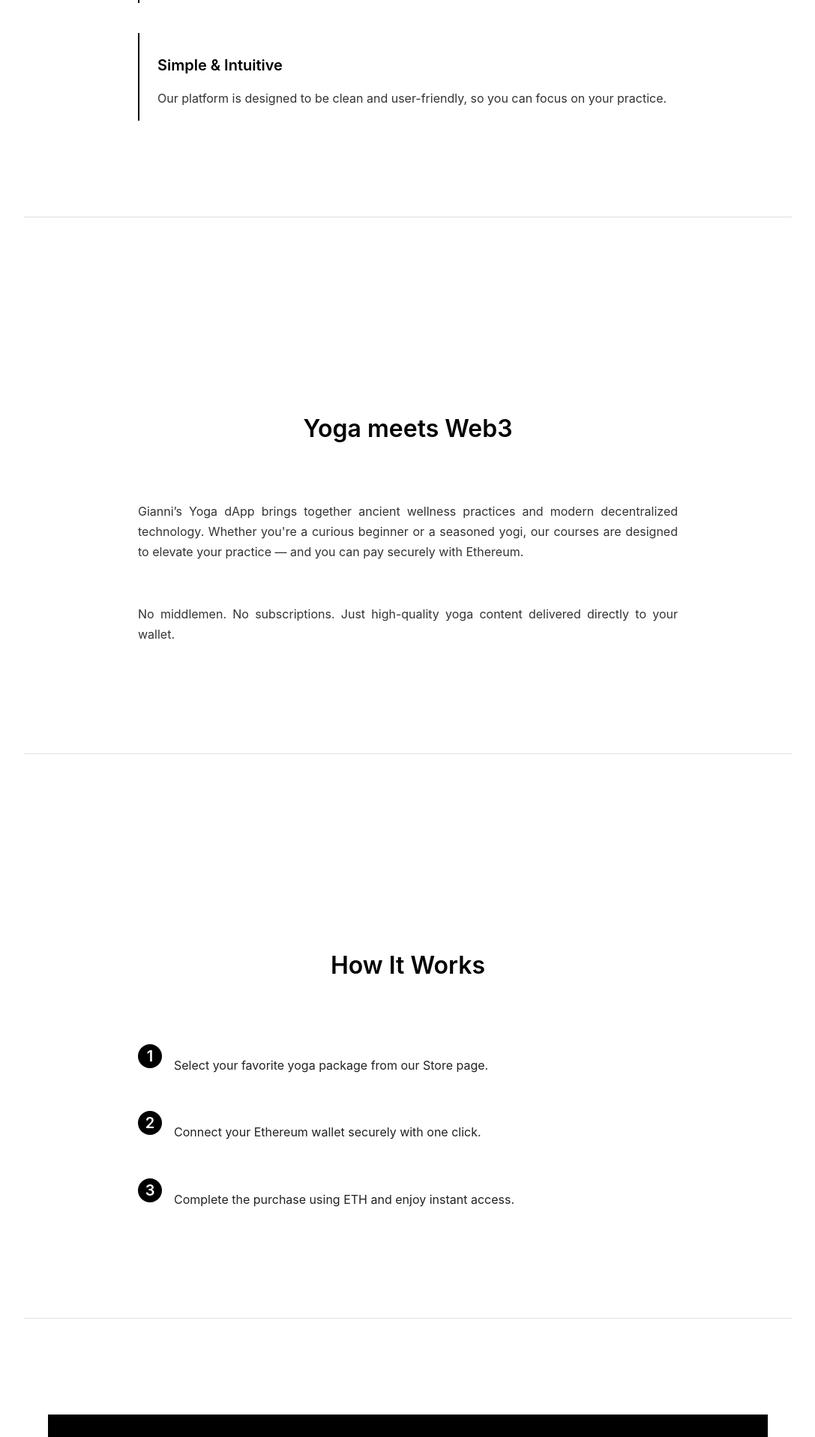
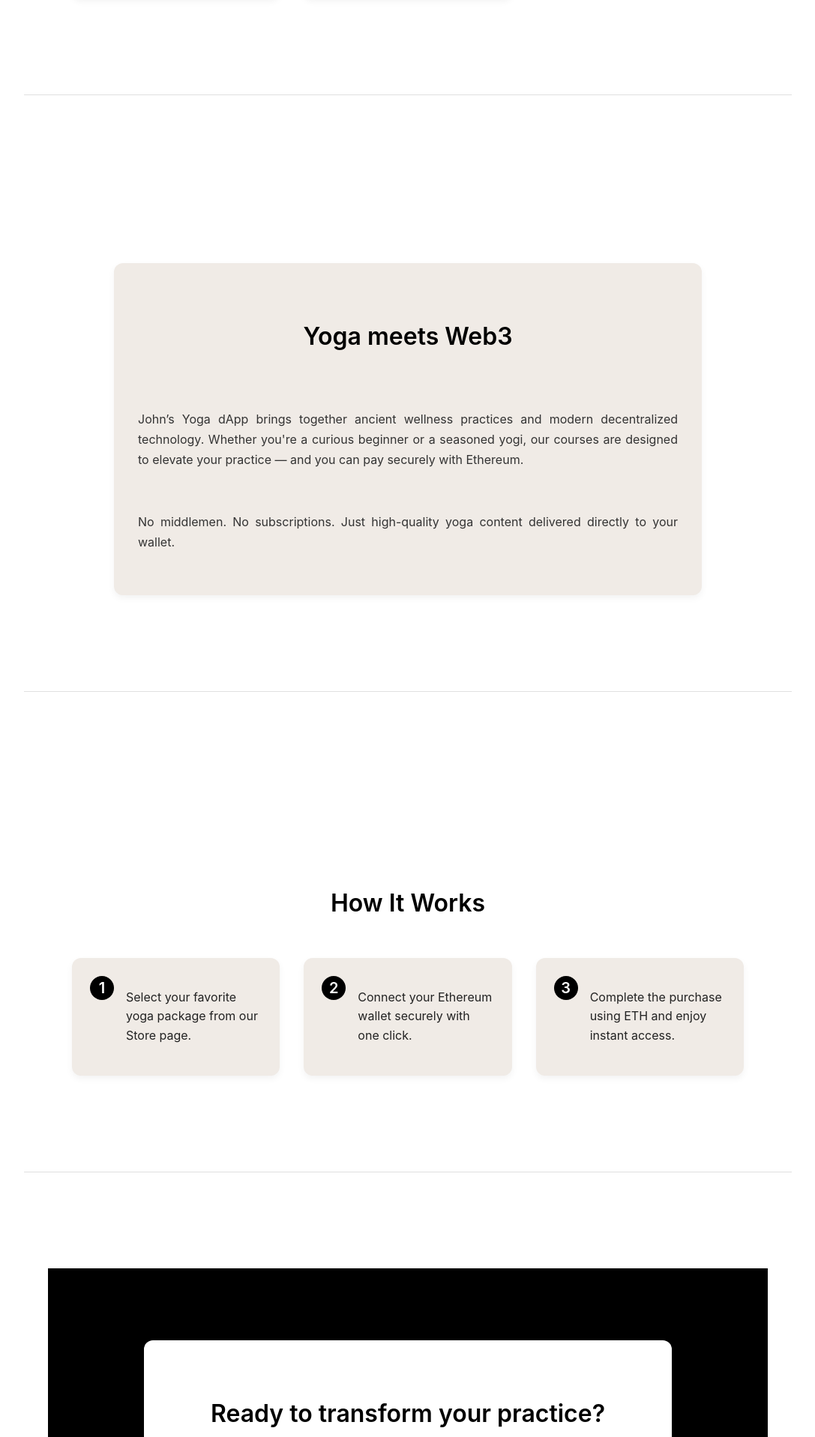
Before and after one commit to stefano-hm/YogaEcommerce, a React (Vite) app: page / in a window 1280 px wide. Shown: the part 1872-3789 px from the top of the page at 75% size, without its empty margins (96-1183 px from the left). Built offline with nearby package versions, Linux system fonts and the light colour scheme; what wagmi would draw is missing.

Commit message:
Update homepage sections: card styling, hover effects, minimal colors refined

```diff
--- a/src/components/HomePageComponents/AboutSection/AboutSection.module.css
+++ b/src/components/HomePageComponents/AboutSection/AboutSection.module.css
@@ -3,14 +3,25 @@
   padding: 6rem 2rem;
   color: #000000;
   box-sizing: border-box;
+  display: flex;
+  justify-content: center;
 }
 
-.container {
+.card {
   max-width: 720px;
-  margin: 0 auto;
+  padding: 2.5rem 2rem;
+  background-color: #f0ebe6;
+  border-radius: 12px;
+  box-shadow: 0 4px 10px rgba(0, 0, 0, 0.05);
   display: flex;
   flex-direction: column;
   gap: 1.5rem;
+  transition: transform 0.3s ease, box-shadow 0.3s ease;
+}
+
+.card:hover {
+  transform: translateY(-5px);
+  box-shadow: 0 8px 20px rgba(0, 0, 0, 0.1);
 }
 
 .heading {
@@ -27,3 +38,22 @@
   font-family: 'Inter', sans-serif;
   text-align: justify;
 }
+
+
+@media (max-width: 768px) {
+  .about {
+    padding: 4rem 1rem;
+  }
+
+  .card {
+    padding: 2rem 1.5rem;
+  }
+
+  .heading {
+    font-size: 1.75rem;
+  }
+
+  .text {
+    font-size: 0.95rem;
+  }
+}
--- a/src/components/HomePageComponents/AboutSection/AboutSection.tsx
+++ b/src/components/HomePageComponents/AboutSection/AboutSection.tsx
@@ -3,10 +3,10 @@ import styles from './AboutSection.module.css'
 const AboutSection = () => {
   return (
     <section className={styles.about}>
-      <div className={styles.container}>
+      <div className={styles.card}>
         <h3 className={styles.heading}>Yoga meets Web3</h3>
         <p className={styles.text}>
-          Gianni’s Yoga dApp brings together ancient wellness practices and modern decentralized
+          John’s Yoga dApp brings together ancient wellness practices and modern decentralized
           technology. Whether you're a curious beginner or a seasoned yogi, our courses are designed
           to elevate your practice — and you can pay securely with Ethereum.
         </p>
--- a/src/components/HomePageComponents/BenefitsSection/BenefitsSection.module.css
+++ b/src/components/HomePageComponents/BenefitsSection/BenefitsSection.module.css
@@ -15,18 +15,26 @@
 }
 
 .list {
-  display: flex;
-  flex-direction: column;
-  gap: 2.5rem;
-  max-width: 720px;
+  display: grid;
+  grid-template-columns: repeat(auto-fit, minmax(240px, 1fr));
+  gap: 2rem;
+  max-width: 960px;
   margin: 0 auto;
   padding: 0;
   list-style: none;
 }
 
-.item {
-  border-left: 2px solid #000000;
-  padding-left: 1.5rem;
+.card {
+  background-color: #f0ebe6;
+  border-radius: 12px;
+  padding: 2rem;
+  box-shadow: 0 4px 10px rgba(0, 0, 0, 0.05);
+  transition: transform 0.3s ease, box-shadow 0.3s ease;
+}
+
+.card:hover {
+  transform: translateY(-5px);
+  box-shadow: 0 8px 20px rgba(0, 0, 0, 0.1);
 }
 
 .title {
--- a/src/components/HomePageComponents/BenefitsSection/BenefitsSection.tsx
+++ b/src/components/HomePageComponents/BenefitsSection/BenefitsSection.tsx
@@ -31,7 +31,7 @@ const BenefitsSection = () => {
       <h3 className={styles.heading}>Why Choose Serenity Yoga?</h3>
       <ul className={styles.list}>
         {benefits.map((benefit, index) => (
-          <li key={index} className={styles.item}>
+          <li key={index} className={styles.card}>
             <h4 className={styles.title}>{benefit.title}</h4>
             <p className={styles.description}>{benefit.description}</p>
           </li>
--- a/src/components/HomePageComponents/CallToAction/CallToAction.module.css
+++ b/src/components/HomePageComponents/CallToAction/CallToAction.module.css
@@ -5,36 +5,49 @@
   color: #ffffff;
   text-align: center;
   box-sizing: border-box;
+  display: flex;
+  justify-content: center;
 }
 
-.container {
+.card {
   max-width: 640px;
-  margin: 0 auto;
+  padding: 2.5rem 2rem;
+  background-color: #ffffff;
+  border-radius: 12px;
+  box-shadow: 0 4px 10px rgba(0, 0, 0, 0.05);
   display: flex;
   flex-direction: column;
   align-items: center;
   gap: 2rem;
+  transition: transform 0.3s ease, box-shadow 0.3s ease;
+}
+
+.card:hover {
+  transform: translateY(-5px);
+  box-shadow: 0 8px 20px rgba(0, 0, 0, 0.1);
 }
 
 .heading {
   font-size: 2rem;
   font-weight: 600;
   font-family: 'Inter', sans-serif;
+  color: #000000;
 }
 
 .text {
   font-size: 1rem;
   line-height: 1.6;
   font-family: 'Inter', sans-serif;
-  color: #e0e0e0;
+  color: #333333;
+  text-align: center;
 }
 
 .button {
   padding: 0.75rem 2rem;
   font-size: 1rem;
   font-weight: 500;
-  color: #000000;
-  background-color: #ffffff;
+  color: #ffffff;
+  background-color: #000000;
   border: none;
   border-radius: 0.25rem;
   text-decoration: none;
@@ -44,6 +57,6 @@
 }
 
 .button:hover {
-  background-color: #e0e0e0;
-  color: #000000;
+  background-color: #222222;
+  color: #ffffff;
 }
--- a/src/components/HomePageComponents/CallToAction/CallToAction.tsx
+++ b/src/components/HomePageComponents/CallToAction/CallToAction.tsx
@@ -4,7 +4,7 @@ import styles from './CallToAction.module.css'
 const CallToAction = () => {
   return (
     <section className={styles.cta}>
-      <div className={styles.container}>
+      <div className={styles.card}>
         <h3 className={styles.heading}>Ready to transform your practice?</h3>
         <p className={styles.text}>
           Discover the perfect yoga package for your goals and experience level. All powered by
--- a/src/components/HomePageComponents/HowItWorksSection/HowItWorksSection.module.css
+++ b/src/components/HomePageComponents/HowItWorksSection/HowItWorksSection.module.css
@@ -6,37 +6,36 @@
   box-sizing: border-box;
 }
 
-.container {
-  max-width: 720px;
-  margin: 0 auto;
-  display: flex;
-  flex-direction: column;
-  align-items: center;
-  gap: 3rem;
-}
-
 .heading {
   font-size: 2rem;
   font-weight: 600;
   text-align: center;
   font-family: 'Inter', sans-serif;
+  margin-bottom: 3rem;
 }
 
 .steps {
-  display: flex;
-  flex-direction: column;
+  display: grid;
+  grid-template-columns: repeat(auto-fit, minmax(220px, 1fr));
   gap: 2rem;
-  width: 100%;
+  max-width: 960px;
+  margin: 0 auto;
 }
 
-.step {
+.card {
   display: flex;
   align-items: flex-start;
   gap: 1rem;
-  font-family: 'Inter', sans-serif;
-  font-size: 1rem;
-  line-height: 1.6;
-  color: #222222;
+  background-color: #f0ebe6;
+  border-radius: 12px;
+  padding: 1.5rem;
+  box-shadow: 0 4px 10px rgba(0, 0, 0, 0.05);
+  transition: transform 0.3s ease, box-shadow 0.3s ease;
+}
+
+.card:hover {
+  transform: translateY(-5px);
+  box-shadow: 0 8px 20px rgba(0, 0, 0, 0.1);
 }
 
 .number {
@@ -52,3 +51,10 @@
   border-radius: 50%;
   flex-shrink: 0;
 }
+
+.text {
+  font-family: 'Inter', sans-serif;
+  font-size: 1rem;
+  line-height: 1.6;
+  color: #222222;
+}
--- a/src/components/HomePageComponents/HowItWorksSection/HowItWorksSection.tsx
+++ b/src/components/HomePageComponents/HowItWorksSection/HowItWorksSection.tsx
@@ -1,24 +1,22 @@
 import styles from './HowItWorksSection.module.css'
+
+const steps = [
+  { number: 1, text: "Select your favorite yoga package from our Store page." },
+  { number: 2, text: "Connect your Ethereum wallet securely with one click." },
+  { number: 3, text: "Complete the purchase using ETH and enjoy instant access." },
+]
 
 const HowItWorksSection = () => {
   return (
     <section className={styles.howItWorks}>
-      <div className={styles.container}>
-        <h3 className={styles.heading}>How It Works</h3>
-        <div className={styles.steps}>
-          <div className={styles.step}>
-            <span className={styles.number}>1</span>
-            <p>Select your favorite yoga package from our Store page.</p>
+      <h3 className={styles.heading}>How It Works</h3>
+      <div className={styles.steps}>
+        {steps.map((step) => (
+          <div key={step.number} className={styles.card}>
+            <span className={styles.number}>{step.number}</span>
+            <p className={styles.text}>{step.text}</p>
           </div>
-          <div className={styles.step}>
-            <span className={styles.number}>2</span>
-            <p>Connect your Ethereum wallet securely with one click.</p>
-          </div>
-          <div className={styles.step}>
-            <span className={styles.number}>3</span>
-            <p>Complete the purchase using ETH and enjoy instant access.</p>
-          </div>
-        </div>
+        ))}
       </div>
     </section>
   )
```
